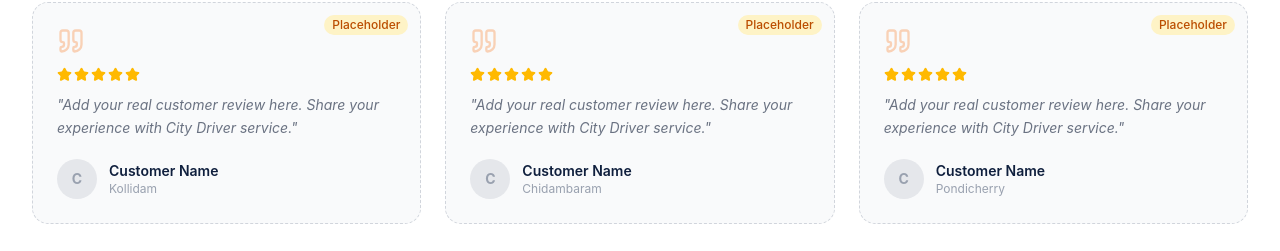
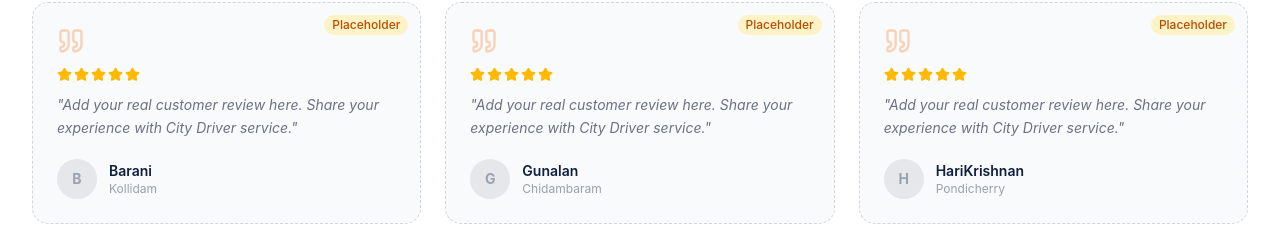
Before and after one commit to Gunalan183/City_Driver, a React (Vite) app: page / in a window 1280 px wide. Shown: the part 8161-8412 px from the top of the page. Built offline with nearby package versions, Linux system fonts and the light colour scheme.

Commit message:
feat: set customer names in reviews section

```diff
--- a/src/components/Testimonials.jsx
+++ b/src/components/Testimonials.jsx
@@ -7,21 +7,21 @@ import { Star, Quote } from 'lucide-react'
  */
 const testimonials = [
   {
-    name: 'Customer Name',
+    name: 'Barani',
     location: 'Kollidam',
     rating: 5,
     review: 'Add your real customer review here. Share your experience with City Driver service.',
     placeholder: true,
   },
   {
-    name: 'Customer Name',
+    name: 'Gunalan',
     location: 'Chidambaram',
     rating: 5,
     review: 'Add your real customer review here. Share your experience with City Driver service.',
     placeholder: true,
   },
   {
-    name: 'Customer Name',
+    name: 'HariKrishnan',
     location: 'Pondicherry',
     rating: 5,
     review: 'Add your real customer review here. Share your experience with City Driver service.',
```
